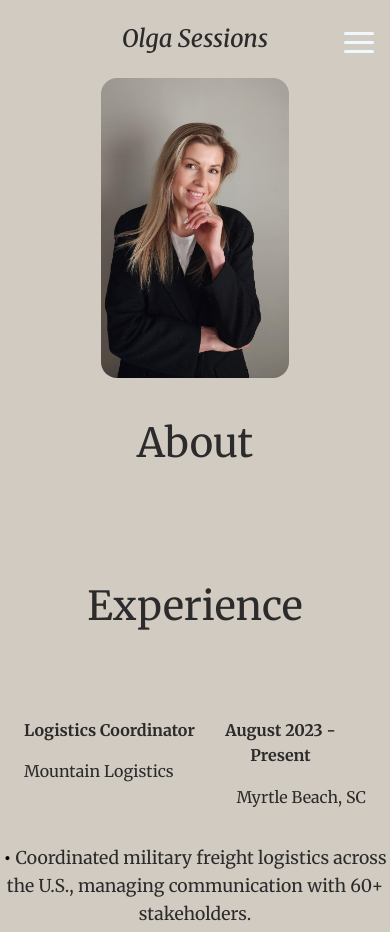
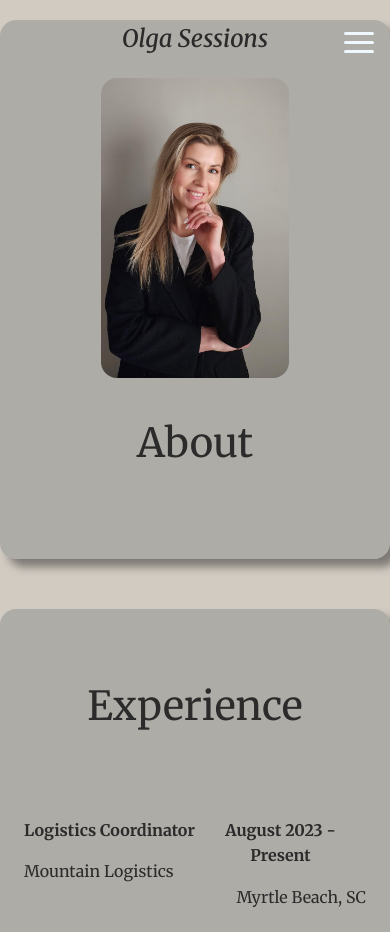
Before and after one commit to Olenka2101/olga-luna, a plain HTML site: page index.html in a window 390 px wide. Shown: the top 932 px of the page. Drawn offline with Linux system fonts and the light colour scheme; no server answers.

Commit message:
added light background to  each section and modif js code

```diff
--- a/css/index.css
+++ b/css/index.css
@@ -57,9 +57,9 @@ li {
 }
 
 .nav_bar li :hover {
-  background: #757474;
+  background: #7d7c7c;
   border: solid #9f9c9c 0.2em;
-  box-shadow: 0.2em 0.2em 0.2em #a7a5a5;
+  box-shadow: 0.175em 0.175em 0.175em #a7a5a5;
   border-radius: 30% 10%;
   opacity: 0.9;
 }
@@ -82,6 +82,23 @@ li {
   border-radius: 10px;
 }
 /* Toggle button end */
+/* background section about start */
+#about,
+#experience,
+#skills,
+#projects,
+#connect,
+#messageMe {
+  background-color: #6f73735b;
+  box-shadow: 0.5em 0.5em 0.5em #34333388;
+  max-width: 70em;
+  margin: 1.25px auto;
+  border-radius: 1em;
+  margin-bottom: 50px;
+
+  padding-bottom: 50px;
+}
+/* background section about start */
 
 #skills,
 #projects {
@@ -296,10 +313,18 @@ li span {
   .button {
     margin: unset;
   }
-  /* clear sticky nev bar */
-  /* nav ul {
-    background-color: #3f404049;
-  } */
+  /* background section about start */
+  #about,
+  #experience,
+  #skills,
+  #projects,
+  #connect,
+  #messageMe {
+    /*
+   */
+    max-width: 63em;
+  }
+  /* background section about... end*/
 }
 @media (max-width: 481px) {
   .skills_background li {
@@ -308,6 +333,18 @@ li span {
     padding: 1.2em;
     font-size: 1.1rem;
   }
+  /* background section about start */
+  #about,
+  #experience,
+  #skills,
+  #projects,
+  #connect,
+  #messageMe {
+    /*
+   */
+    max-width: 65em;
+  }
+  /* background section about... end*/
 }
 
 /* =================================== */
@@ -361,6 +398,18 @@ li span {
   .nav_links.active {
     display: flex;
   }
+  /* background section about start */
+  #about,
+  #experience,
+  #skills,
+  #projects,
+  #connect,
+  #messageMe {
+    /*
+   */
+    max-width: 66em;
+  }
+  /* background section about... end*/
 }
 
 /* =================================== */
@@ -380,6 +429,18 @@ li span {
   #projects {
     margin-top: 6em;
   }
+  /* background section about start */
+  #about,
+  #experience,
+  #skills,
+  #projects,
+  #connect,
+  #messageMe {
+    /*
+   */
+    max-width: 68em;
+  }
+  /* background section about... end*/
 }
 
 /* =================================== */
--- a/js/index.js
+++ b/js/index.js
@@ -128,11 +128,16 @@ fetch("https://api.github.com/users/Olenka2101/repos")
       link.setAttribute("target", "_blank");
       link.href = repositories[i].html_url;
       link.textContent = repositories[i].name;
-      // if we don't want to include forked repositories
-      if (!repositories[i].fork) {
-        project.appendChild(link);
-        projectList.appendChild(project);
-      }
+      // if we don't want to include forked repositories we need to add this code
+      // if (!repositories[i].fork) {
+      //   project.appendChild(link);
+      //   projectList.appendChild(project);
+      // }
+      //if we don't want to include forked repositories end
+      // this block of code to append all repositories start
+      project.appendChild(link);
+      projectList.appendChild(project);
+      // this block of code to append all repositories end
     }
   })
   .catch((error) => {
```
